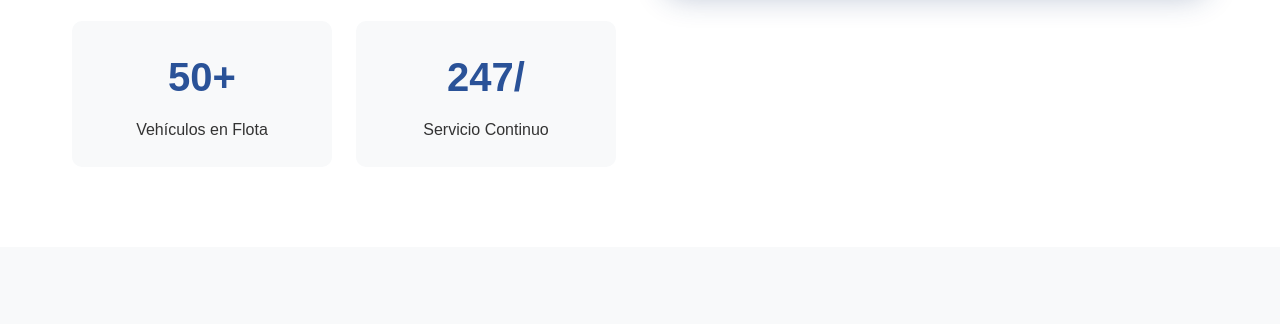
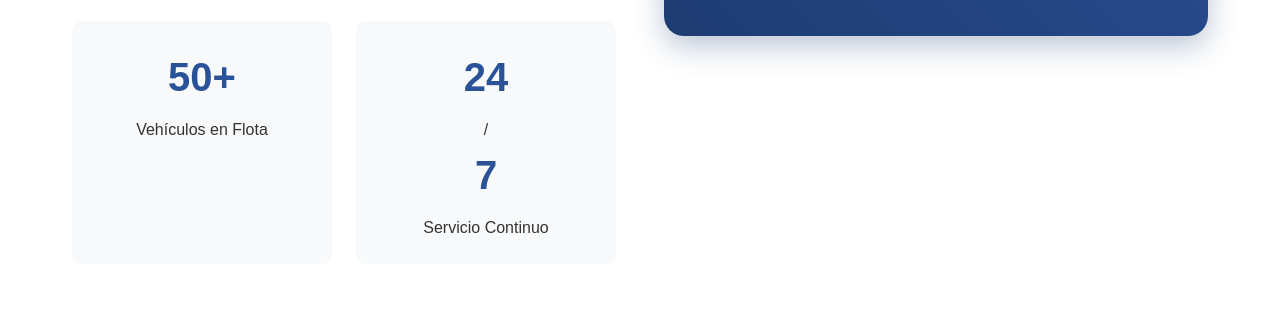
Before and after one commit to Jose000-blip/mi-proyecto-web, a plain HTML site: page index.html in a window 1280 px wide. Shown: the part 2379-2703 px from the top of the page. Drawn offline with Linux system fonts and the light colour scheme.

Commit message:
Update index.html
Arreglando bug de hora

```diff
--- a/index.html
+++ b/index.html
@@ -93,7 +93,7 @@
                             <span>Vehículos en Flota</span>
                         </div>
                         <div class="stat">
-                            <span class="stat-number">24/7</span>
+                            <span class="stat-number">24</span>/<span class="stat-number">7</span>
                             <span>Servicio Continuo</span>
                         </div>
                     </div>
```
